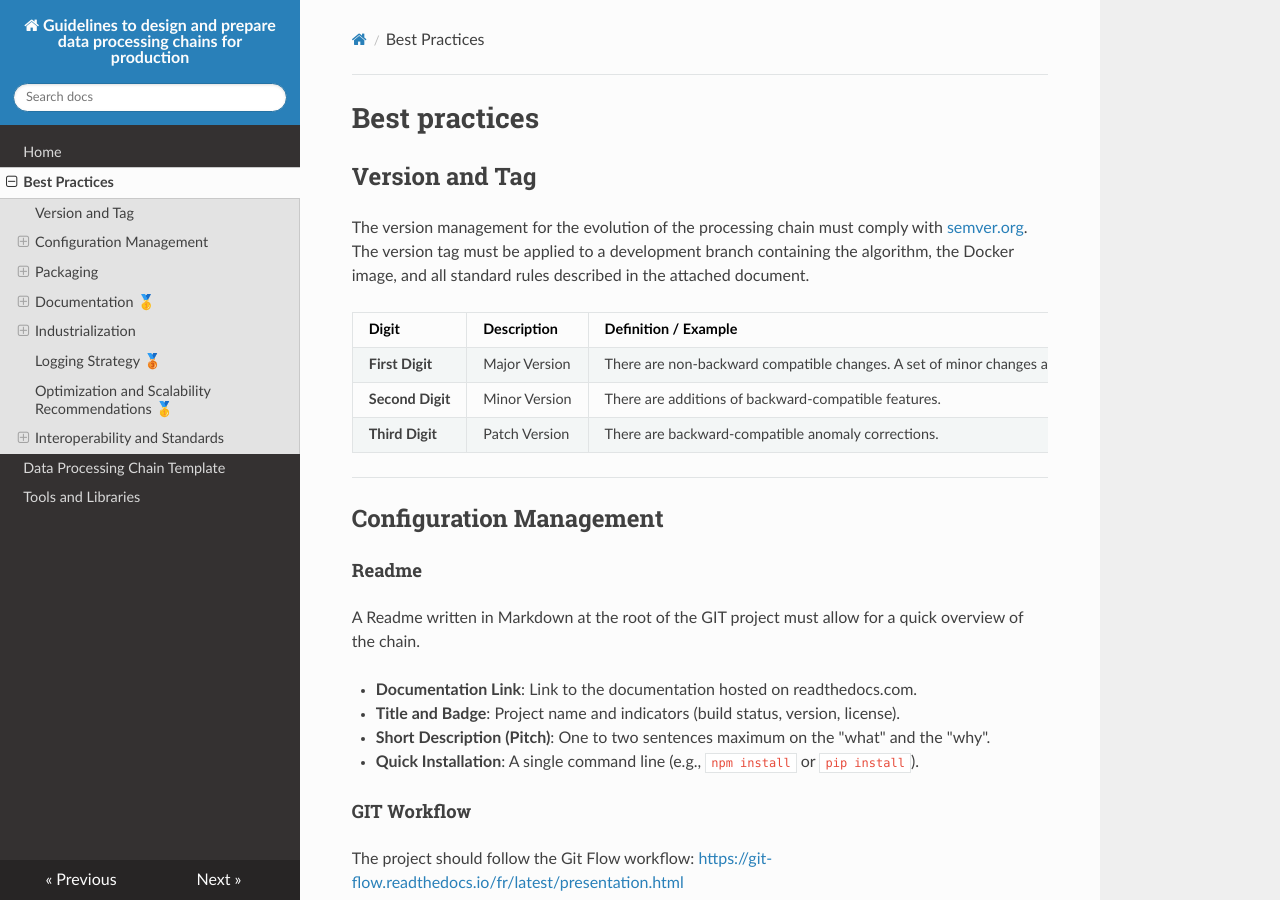
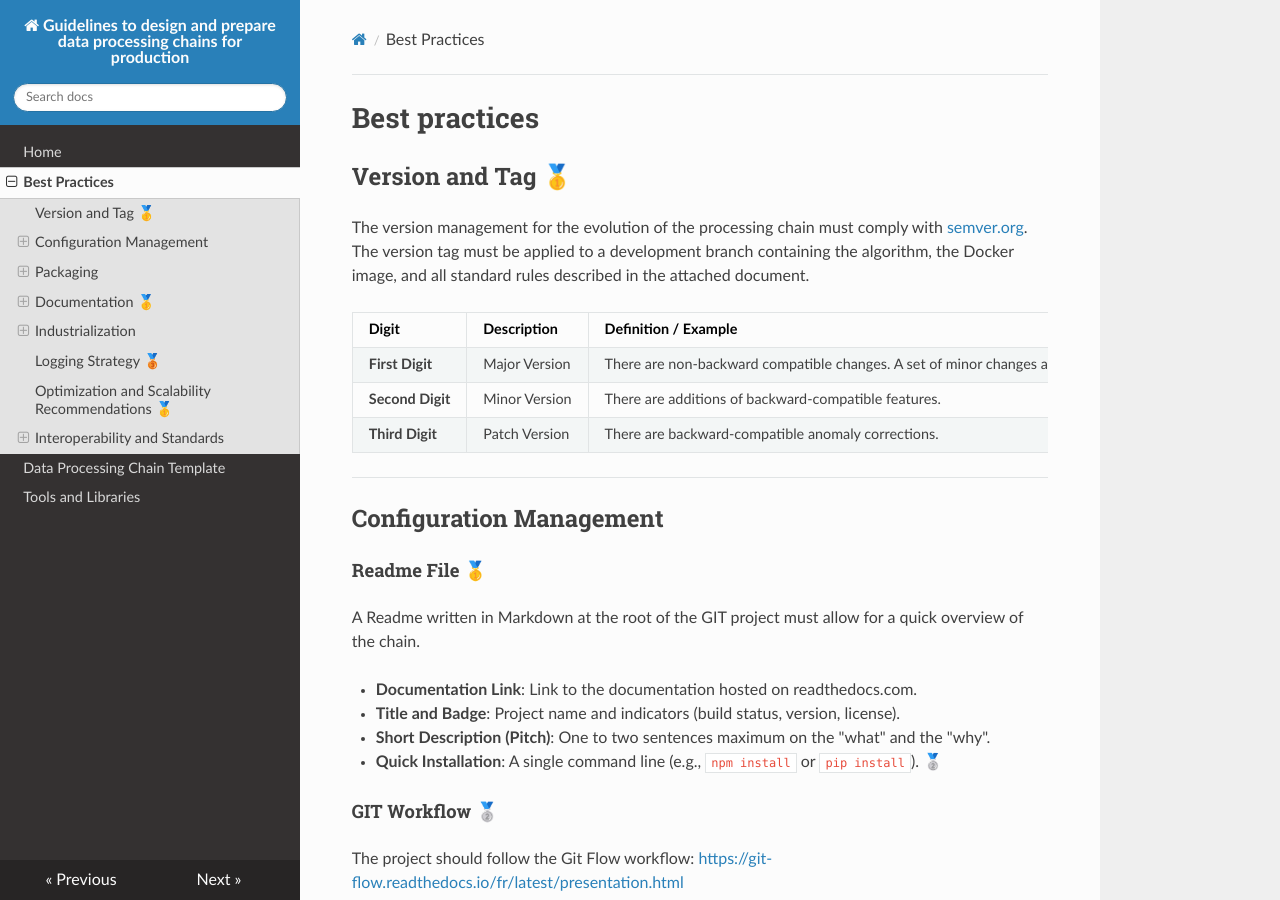
Before and after one commit to CNES/processing-chain-guidelines, an MkDocs documentation site: the page built from docs/best_practices.md, in a window 1280 px wide and 900 px high. Built offline with MkDocs 1.6.1, drawn with Linux system fonts in a browser that asks for light colours; nearby versions of some CDN libraries.

```diff
--- a/docs/best_practices.md
+++ b/docs/best_practices.md
@@ -1,6 +1,6 @@
 # Best practices
 
-Version and Tag
+Version and Tag 🥇
 ---------------
 
 The version management for the evolution of the processing chain must comply with [semver.org](https://semver.org/lang/fr/).
@@ -17,7 +17,7 @@ The version tag must be applied to a development branch containing the algorithm
 Configuration Management
 ------------------------
 
-#### Readme
+#### Readme File 🥇
 
 A Readme written in Markdown at the root of the GIT project must allow for a quick overview of the chain.
 
@@ -25,8 +25,8 @@ A Readme written in Markdown at the root of the GIT project must allow for a qui
 * **Title and Badge**: Project name and indicators (build status, version, license).
 * **Short Description (Pitch)**: One to two sentences maximum on the "what" and the "why".
 * **Quick Installation**: A single command line (e.g., `npm install` or `pip install`).
-
-#### GIT Workflow
+🥈
+#### GIT Workflow 🥈
 The project should follow the Git Flow workflow: [https://git-flow.readthedocs.io/fr/latest/presentation.html](https://git-flow.readthedocs.io/fr/latest/presentation.html)
 
 ---
@@ -35,6 +35,7 @@ Packaging
 ---------
 
 #### Image Format 🥇
+
 Images must be in OCI container format (Docker type).
 
 #### CWL Description of the Process 🥇
```
